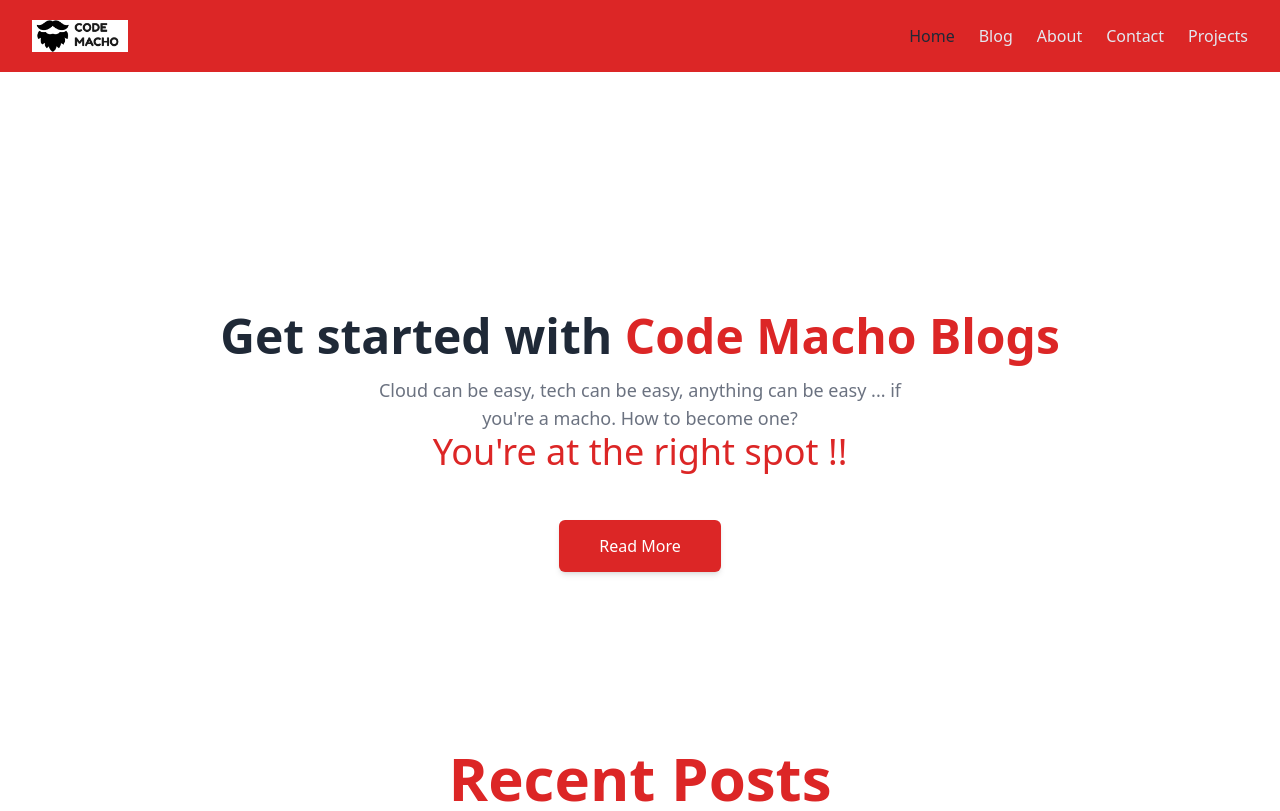
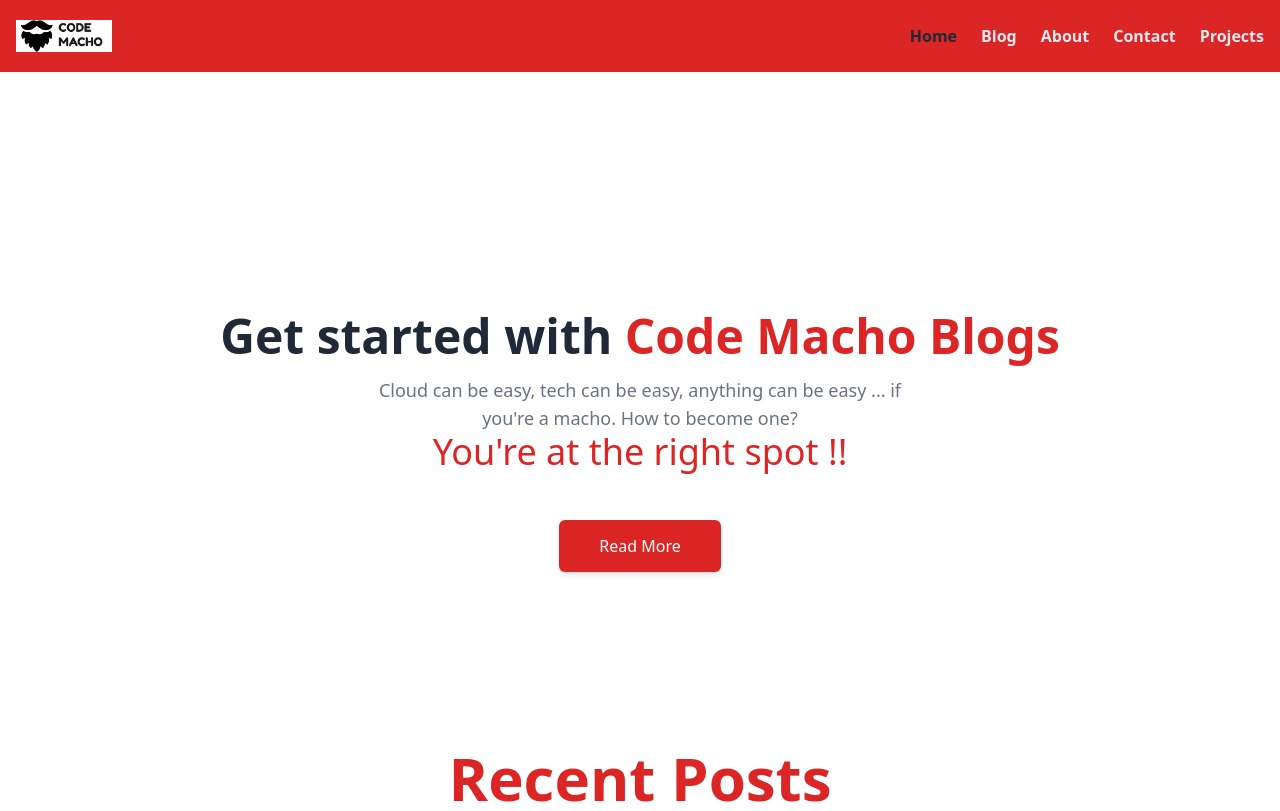
Before and after one commit to meyuviofficial/CodeMacho-v6, a Gatsby site: page / in a window 1280 px wide. Shown: the top 811 px of the page. Built offline with nearby package versions, Linux system fonts and the light colour scheme; Gatsby itself is replaced by a stand-in of ours.

Commit message:
minor fix

```diff
--- a/src/components/header.js
+++ b/src/components/header.js
@@ -16,7 +16,7 @@
   ];
   return (
     <nav className="bg-red-600 w-full border-b md:border-0 md:static">
-      <div className="items-center px-4 max-w-screen-xl mx-auto md:flex md:px-8">
+      <div className="items-center px-4 max-w-screen-xl mx-auto md:flex">
         <div className="flex items-center justify-between py-3 md:py-5 md:block">
           <a href="/">
             <StaticImage
@@ -70,7 +70,10 @@
           <ul className="justify-end items-center space-y-8 md:flex md:space-x-6 md:space-y-0">
             {navigation.map((item, idx) => {
               return (
-                <li key={idx} className="text-slate-200 hover:text-gray-800">
+                <li
+                  key={idx}
+                  className="font-bold text-slate-200 hover:text-gray-800"
+                >
                   <Link
                     to={item.path}
                     activeClassName="block active text-gray-800"
```
